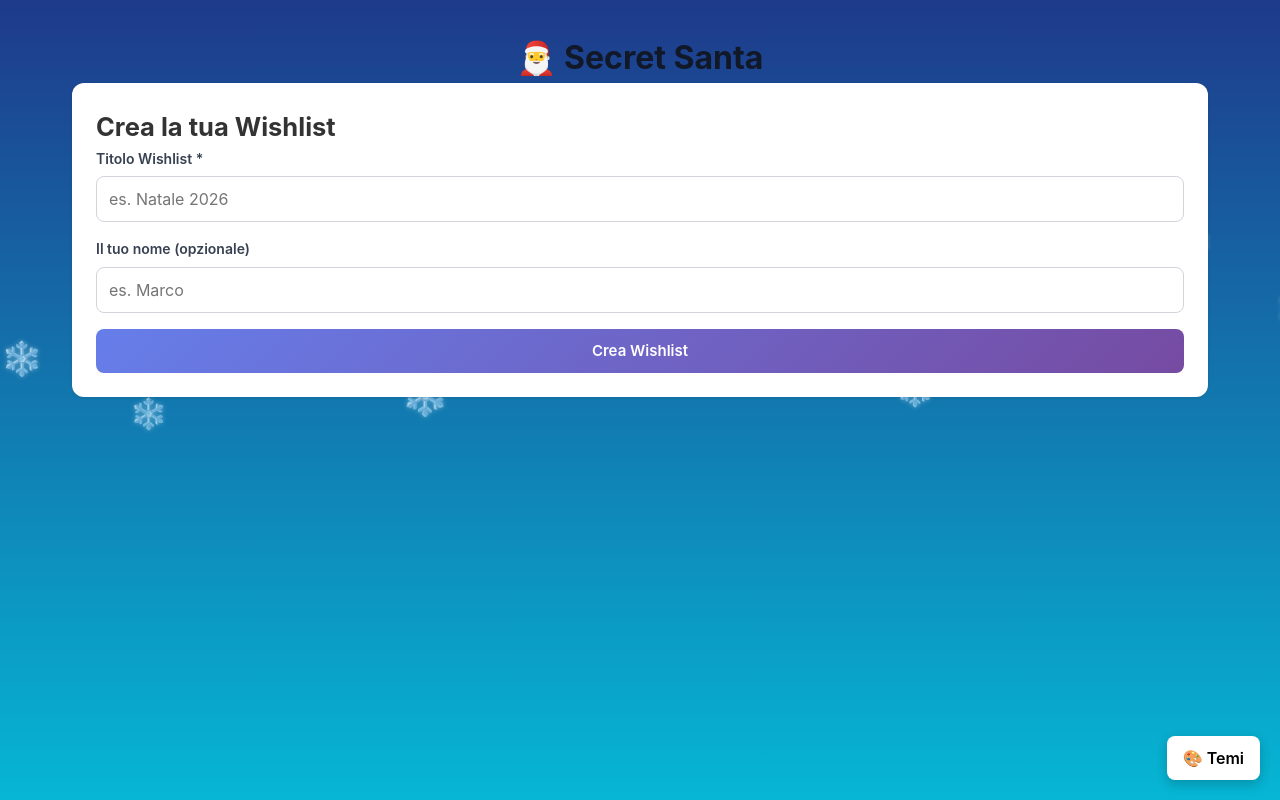
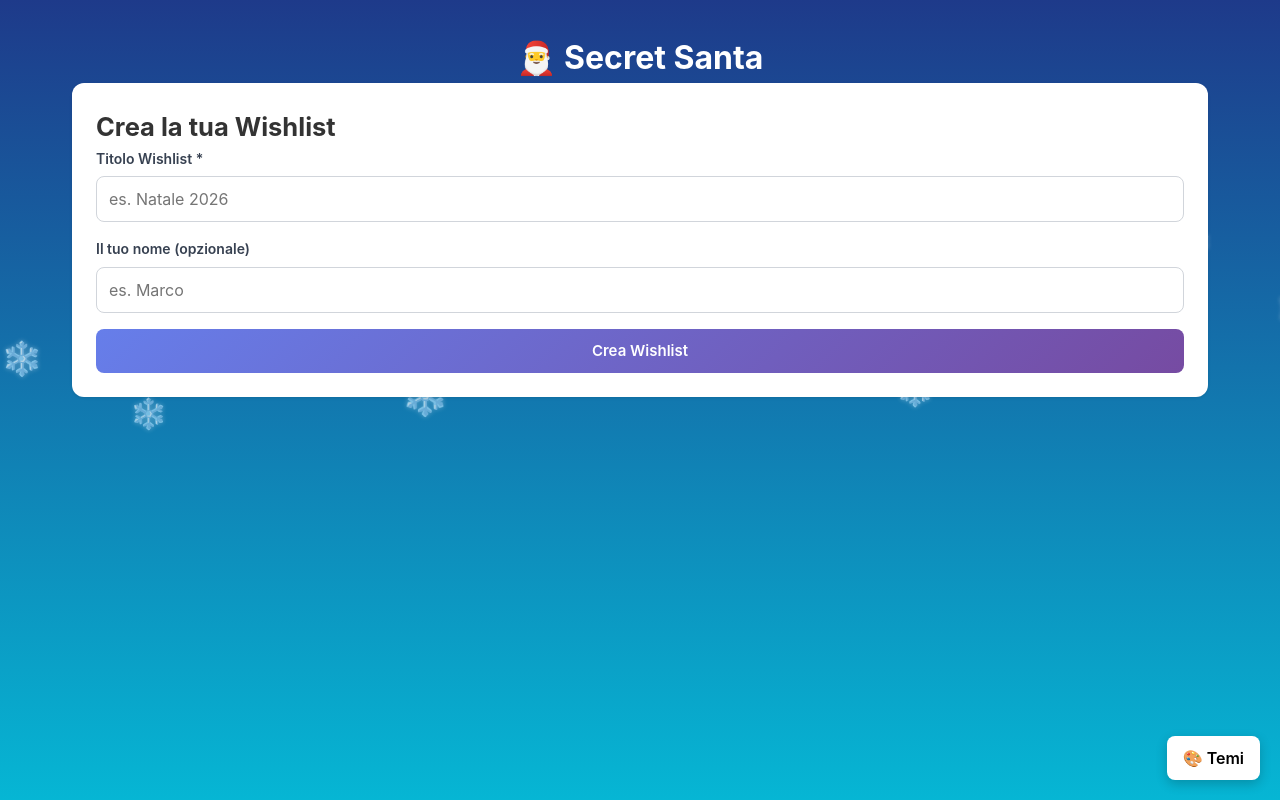
Before and after one commit to mauroanastasi/secret-santa-wishlist-frontend, a React (Vite) app: page / in a window 1280 px wide. Built offline with nearby package versions, Linux system fonts and the light colour scheme.

Commit message:
[UPD] minor fix

```diff
--- a/src/pages/HomePage.css
+++ b/src/pages/HomePage.css
@@ -10,7 +10,7 @@
     text-align: center;
     font-size: 28px;
     margin-bottom: 24px;
-    color: #ffffff;
+    color: #ffffff !important;
 }
 
 .create-form {
```
